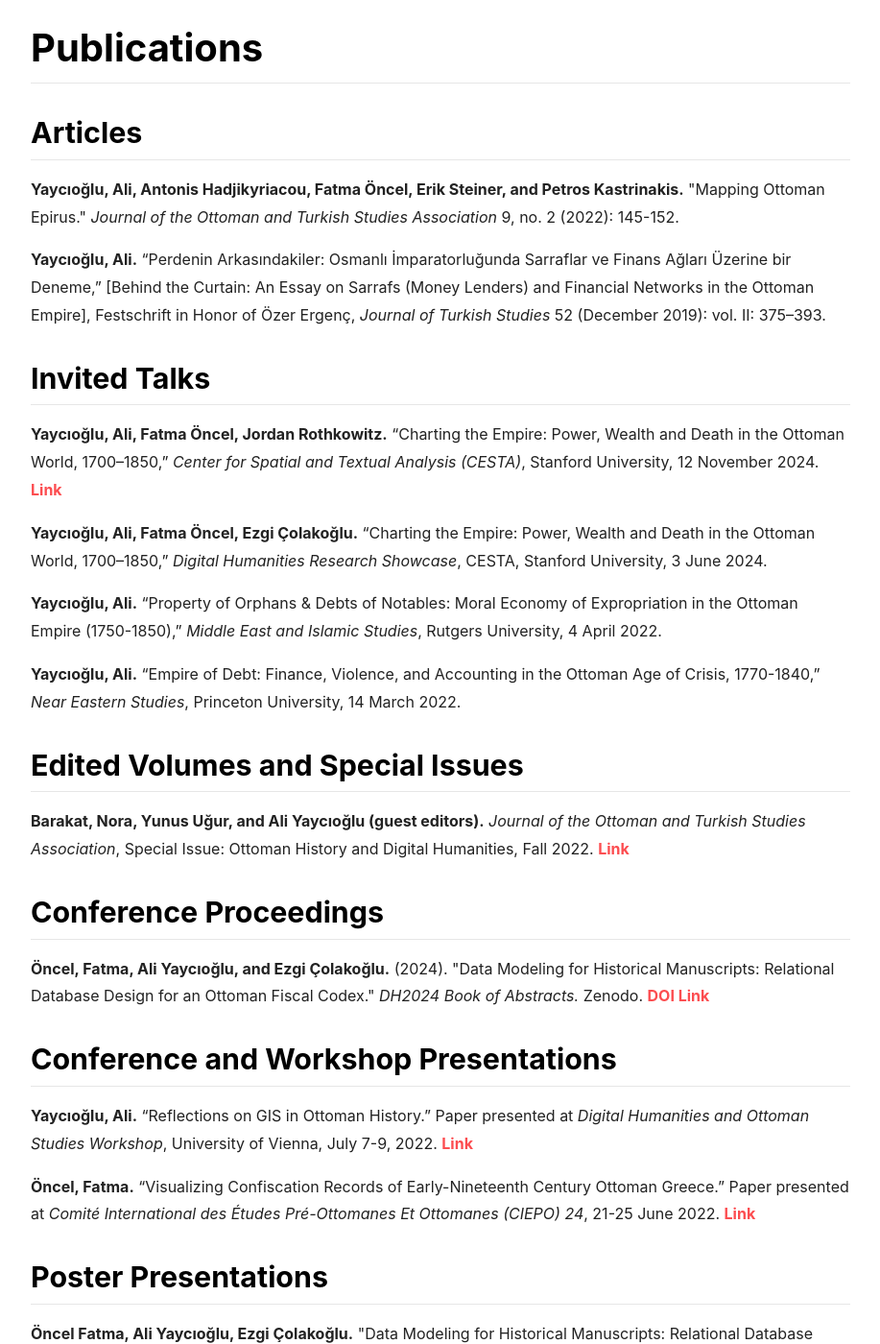
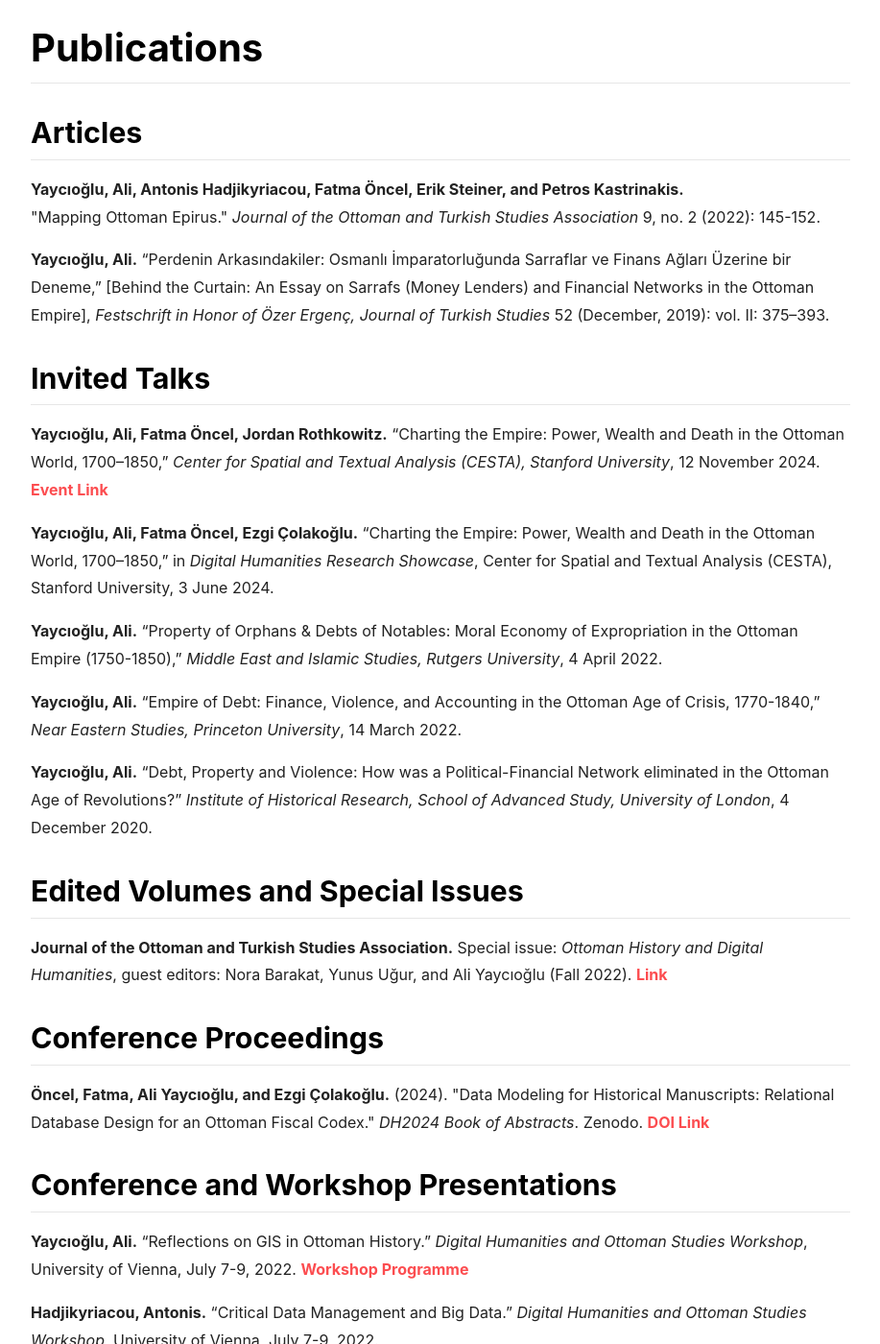
Before and after one commit to ottoman-middle-eastern-dh-lab/charting-ottoman-empire, a Jekyll site: the page built from publications.html, in a window 1280 px wide and 1400 px high, scrolled down 666 px. Shown: the whole window at 96% size, without its empty margins (181-1098 px from the left). Built offline with Jekyll 4.4.1, drawn with Linux system fonts in a browser that asks for light colours; nearby versions of some CDN libraries; some of the changed text lies outside the part shown.

Commit message:
Update publications.html

```diff
--- a/publications.html
+++ b/publications.html
@@ -19,74 +19,71 @@
 <head>
     <meta charset="UTF-8">
     <meta name="viewport" content="width=device-width, initial-scale=1.0">
-    <title>Publications - Charting Ottoman Empire</title>
+    <title>Publications</title>
 </head>
 <body>
 
     <h1>Publications</h1>
 
     <h2>Articles</h2>
+    <p><strong>Yaycıoğlu, Ali, Antonis Hadjikyriacou, Fatma Öncel, Erik Steiner, and Petros Kastrinakis.</strong><br>
+    "Mapping Ottoman Epirus." <em>Journal of the Ottoman and Turkish Studies Association</em> 9, no. 2 (2022): 145-152.</p>
 
-    <p><strong>Yaycıoğlu, Ali, Antonis Hadjikyriacou, Fatma Öncel, Erik Steiner, and Petros Kastrinakis.</strong>
-    "Mapping Ottoman Epirus." <em>Journal of the Ottoman and Turkish Studies Association</em> 9,
-    no. 2 (2022): 145-152.</p>
-
-    <p><strong>Yaycıoğlu, Ali.</strong> “Perdenin Arkasındakiler: Osmanlı İmparatorluğunda Sarraflar ve Finans Ağları
-    Üzerine bir Deneme,” [Behind the Curtain: An Essay on Sarrafs (Money Lenders) and
-    Financial Networks in the Ottoman Empire], Festschrift in Honor of Özer Ergenç,
-    <em>Journal of Turkish Studies</em> 52 (December 2019): vol. II: 375–393.</p>
+    <p><strong>Yaycıoğlu, Ali.</strong> “Perdenin Arkasındakiler: Osmanlı İmparatorluğunda Sarraflar ve Finans Ağları Üzerine bir Deneme,”
+    [Behind the Curtain: An Essay on Sarrafs (Money Lenders) and Financial Networks in the Ottoman Empire],
+    <em>Festschrift in Honor of Özer Ergenç, Journal of Turkish Studies</em> 52 (December, 2019): vol. II: 375–393.</p>
 
     <h2>Invited Talks</h2>
+    <p><strong>Yaycıoğlu, Ali, Fatma Öncel, Jordan Rothkowitz.</strong> “Charting the Empire: Power, Wealth and Death in the Ottoman World, 1700–1850,”
+    <em>Center for Spatial and Textual Analysis (CESTA), Stanford University</em>, 12 November 2024.
+    <a href="https://cesta.stanford.edu/events/charting-empire-power-wealth-and-death-ottoman-world-1700-1850-0">Event Link</a></p>
 
-    <p><strong>Yaycıoğlu, Ali, Fatma Öncel, Jordan Rothkowitz.</strong> “Charting the Empire: Power, Wealth and Death
-    in the Ottoman World, 1700–1850,” <em>Center for Spatial and Textual Analysis (CESTA)</em>,
-    Stanford University, 12 November 2024.
-    <a href="https://cesta.stanford.edu/events/charting-empire-power-wealth-and-death-ottoman-world-1700-1850-0">Link</a></p>
+    <p><strong>Yaycıoğlu, Ali, Fatma Öncel, Ezgi Çolakoğlu.</strong> “Charting the Empire: Power, Wealth and Death in the Ottoman World, 1700–1850,”
+    in <em>Digital Humanities Research Showcase</em>, Center for Spatial and Textual Analysis (CESTA), Stanford University, 3 June 2024.</p>
 
-    <p><strong>Yaycıoğlu, Ali, Fatma Öncel, Ezgi Çolakoğlu.</strong> “Charting the Empire: Power, Wealth and Death in
-    the Ottoman World, 1700–1850,” <em>Digital Humanities Research Showcase</em>, CESTA,
-    Stanford University, 3 June 2024.</p>
+    <p><strong>Yaycıoğlu, Ali.</strong> “Property of Orphans & Debts of Notables: Moral Economy of Expropriation in the Ottoman Empire (1750-1850),”
+    <em>Middle East and Islamic Studies, Rutgers University</em>, 4 April 2022.</p>
 
-    <p><strong>Yaycıoğlu, Ali.</strong> “Property of Orphans & Debts of Notables: Moral Economy of Expropriation in the
-    Ottoman Empire (1750-1850),” <em>Middle East and Islamic Studies</em>, Rutgers University,
-    4 April 2022.</p>
+    <p><strong>Yaycıoğlu, Ali.</strong> “Empire of Debt: Finance, Violence, and Accounting in the Ottoman Age of Crisis, 1770-1840,”
+    <em>Near Eastern Studies, Princeton University</em>, 14 March 2022.</p>
 
-    <p><strong>Yaycıoğlu, Ali.</strong> “Empire of Debt: Finance, Violence, and Accounting in the Ottoman Age of Crisis,
-    1770-1840,” <em>Near Eastern Studies</em>, Princeton University, 14 March 2022.</p>
+    <p><strong>Yaycıoğlu, Ali.</strong> “Debt, Property and Violence: How was a Political-Financial Network eliminated in the Ottoman Age of Revolutions?”
+    <em>Institute of Historical Research, School of Advanced Study, University of London</em>, 4 December 2020.</p>
 
     <h2>Edited Volumes and Special Issues</h2>
-
-    <p><strong>Barakat, Nora, Yunus Uğur, and Ali Yaycıoğlu (guest editors).</strong> <em>Journal of the Ottoman and Turkish
-    Studies Association</em>, Special Issue: Ottoman History and Digital Humanities, Fall 2022.
+    <p><strong>Journal of the Ottoman and Turkish Studies Association.</strong> Special issue: <em>Ottoman History and Digital Humanities</em>,
+    guest editors: Nora Barakat, Yunus Uğur, and Ali Yaycıoğlu (Fall 2022).
     <a href="https://muse.jhu.edu/issue/49709">Link</a></p>
 
     <h2>Conference Proceedings</h2>
-
     <p><strong>Öncel, Fatma, Ali Yaycıoğlu, and Ezgi Çolakoğlu.</strong> (2024). "Data Modeling for Historical Manuscripts:
-    Relational Database Design for an Ottoman Fiscal Codex." <em>DH2024 Book of Abstracts.</em>
-    Zenodo. <a href="https://doi.org/10.5281/zenodo.13761079">DOI Link</a></p>
+    Relational Database Design for an Ottoman Fiscal Codex." <em>DH2024 Book of Abstracts</em>. Zenodo.
+    <a href="https://doi.org/10.5281/zenodo.13761079">DOI Link</a></p>
 
     <h2>Conference and Workshop Presentations</h2>
+    <p><strong>Yaycıoğlu, Ali.</strong> “Reflections on GIS in Ottoman History.” <em>Digital Humanities and Ottoman Studies Workshop</em>,
+    University of Vienna, July 7-9, 2022.
+    <a href="https://dh-ottoman.univie.ac.at/fileadmin/user_upload/k_dh_ottoman/DH-Workshop-Programme_akt.pdf">Workshop Programme</a></p>
 
-    <p><strong>Yaycıoğlu, Ali.</strong> “Reflections on GIS in Ottoman History.” Paper presented at <em>Digital Humanities
-    and Ottoman Studies Workshop</em>, University of Vienna, July 7-9, 2022.
-    <a href="https://dh-ottoman.univie.ac.at/fileadmin/user_upload/k_dh_ottoman/DH-Workshop-Programme_akt.pdf">Link</a></p>
+    <p><strong>Hadjikyriacou, Antonis.</strong> “Critical Data Management and Big Data.” <em>Digital Humanities and Ottoman Studies Workshop</em>,
+    University of Vienna, July 7-9, 2022.</p>
 
     <p><strong>Öncel, Fatma.</strong> “Visualizing Confiscation Records of Early-Nineteenth Century Ottoman Greece.”
-    Paper presented at <em>Comité International des Études Pré-Ottomanes Et Ottomanes (CIEPO) 24</em>,
-    21-25 June 2022.
-    <a href="https://ciepowebsite.univie.ac.at/wp-content/uploads/2022/06/CIEPO-24_Final-Programme-4.pdf">Link</a></p>
+    <em>Comité International des Études Pré-Ottomanes Et Ottomanes (CIEPO) 24</em>, 21-25 June 2022.
+    <a href="https://ciepowebsite.univie.ac.at/wp-content/uploads/2022/06/CIEPO-24_Final-Programme-4.pdf">Final Programme</a></p>
 
     <h2>Poster Presentations</h2>
+    <p><strong>Öncel, Fatma, Ali Yaycıoğlu, Ezgi Çolakoğlu.</strong> "Data Modeling for Historical Manuscripts:
+    Relational Database Design for an Ottoman Fiscal Codex," <em>ADHO Digital Humanities Conference 2024</em>: Reinvention & Responsibility,
+    6-9 August 2024, Arlington VA, USA.</p>
 
-    <p><strong>Öncel Fatma, Ali Yaycıoğlu, Ezgi Çolakoğlu.</strong> "Data Modeling for Historical Manuscripts:
-    Relational Database Design for an Ottoman Fiscal Codex," <em>ADHO Digital Humanities
-    Conference 2024</em>, Arlington VA, USA, 6-9 August 2024.</p>
+    <p><strong>Yaycıoğlu, Ali, Antonis Hadjikyriacou, Fatma Öncel, Erik Steiner.</strong> "Mapping Ottoman Epirus: Region, Power and Empire."
+    Poster presented at the <em>Digital Humanities and Ottoman Studies Workshop</em>, University of Vienna, July 7-9, 2022.
+    <a href="https://dh-ottoman.univie.ac.at/fileadmin/user_upload/k_dh_ottoman/DH-MapOE.pdf">Poster Link</a></p>
 
-    <p><strong>Yaycıoğlu, Ali, Antonis Hadjikyriacou, Fatma Öncel, Erik Steiner.</strong> "Mapping Ottoman Epirus:
-    Region, Power and Empire." Poster presented at the <em>Digital Humanities and Ottoman
-    Studies Workshop</em>, University of Vienna, July 7-9, 2022.
-    <a href="https://dh-ottoman.univie.ac.at/fileadmin/user_upload/k_dh_ottoman/DH-MapOE.pdf">Link</a></p>
+    <p><strong>Öncel, Fatma, Ali Yaycıoğlu, Antonis Hadjikyrciacou, Erik Steiner.</strong> "Mapping Ottoman Epirus: Order of Debt."
+    Poster presented at the <em>Digital Humanities and Ottoman Studies Workshop</em>, University of Vienna, July 7-9, 2022.
+    <a href="https://dh-ottoman.univie.ac.at/fileadmin/user_upload/k_dh_ottoman/DH-Epirus-Order-of-Debt.pdf">Poster Link</a></p>
 
 </body>
 </html>
```
